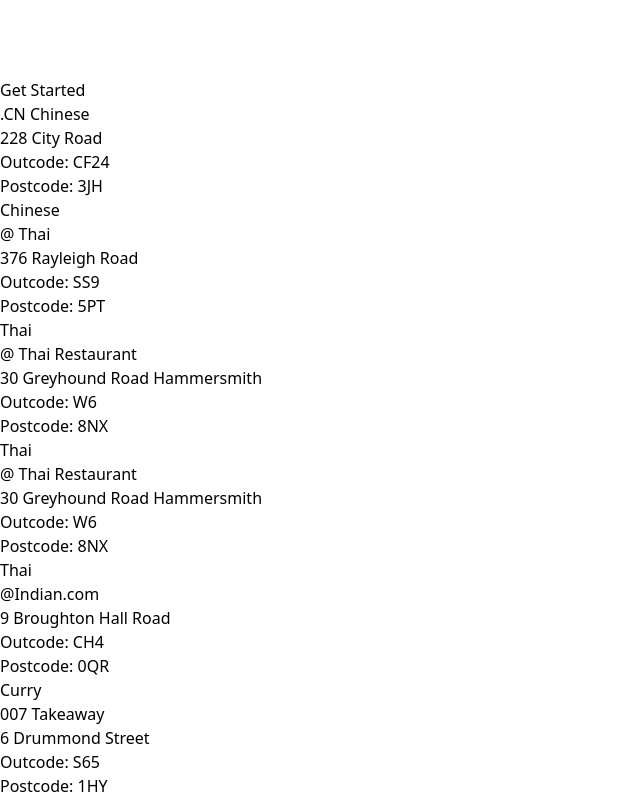
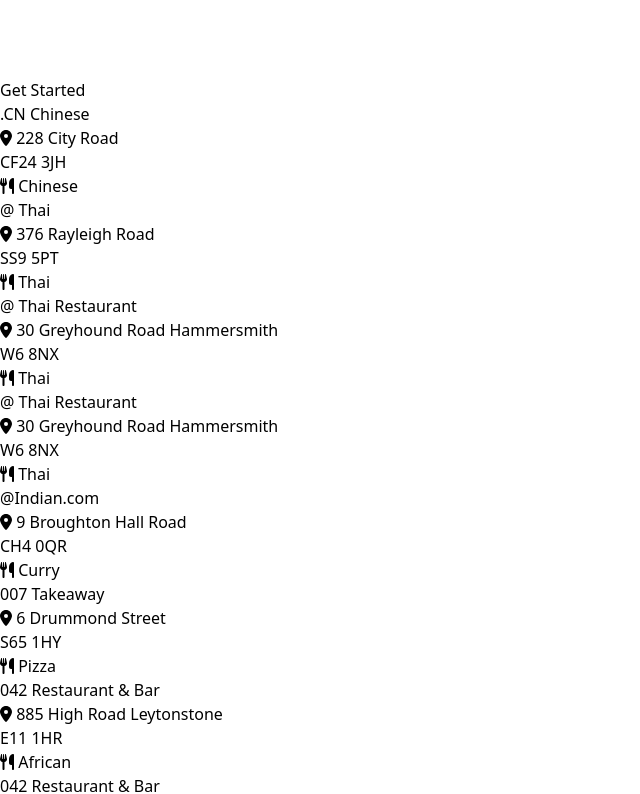
Before and after one commit to vivek4nag/HungerStrike, a React (Vite) app: page /Restaurant in a window 1280 px wide. Shown: the part 872-1666 px from the top of the page, without its empty margins (0-640 px from the left). Built offline with nearby package versions, Linux system fonts and the light colour scheme.

Commit message:
cards edited

```diff
--- a/src/components/Restaurant/RestaurantCard.jsx
+++ b/src/components/Restaurant/RestaurantCard.jsx
@@ -1,6 +1,6 @@
 /* eslint-disable react/prop-types */
-import { faStar } from "@fortawesome/free-solid-svg-icons";
 import { FontAwesomeIcon } from "@fortawesome/react-fontawesome";
+import { faStar, faLocationDot, faUtensils } from "@fortawesome/free-solid-svg-icons";
 
 const RestaurantCard = ({ name, rating, address, outcode, postcode, type_of_food }) => {
 
@@ -13,8 +13,8 @@ const RestaurantCard = ({ name, rating, address, outcode, postcode, type_of_food
 
         // return stars;
 
-        for (let i = 1; i <= Math.floor(rating); i++){
-            return <FontAwesomeIcon icon={faStar} key ={i} className = "text-yellow-500"/>
+        for (let i = 1; i <= Math.floor(rating); i++) {
+            return <FontAwesomeIcon icon={faStar} key={i} className="text-yellow-500" />
         }
     };
 
@@ -28,20 +28,18 @@ const RestaurantCard = ({ name, rating, address, outcode, postcode, type_of_food
             </div>
 
             <div className="mb-2">
-                <p className="text-sm">{address}</p>
+                <p className="text-sm"><span><FontAwesomeIcon icon={faLocationDot}/>{" "}</span>{address}</p>
             </div>
 
-            <div className="mb-2">
-                <p className="text-sm">
-                    <span className="font-medium">Outcode:</span> {outcode}
+            <div className="mb-2 flex">
+                <p className="text-sm text-gray-500">
+                    {outcode} {postcode}
                 </p>
-                <p className="text-sm">
-                    <span className="font-medium">Postcode:</span> {postcode}
-                </p>
+
             </div>
 
-            <div className="text-sm italic text-gray-600">
-                <p>{type_of_food}</p>
+            <div className="text-md font-medium italic text-green-600">
+                <p><span><FontAwesomeIcon icon={faUtensils} /> {" "}</span>  {type_of_food}</p>
             </div>
         </div>
     );
```
